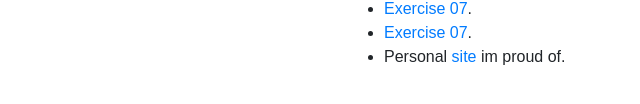
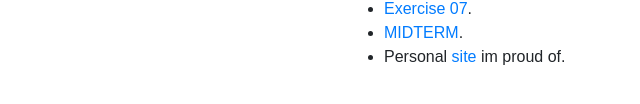
Before and after one commit to juniormares/LIS753-JuniorMares, a plain HTML site: page index.html in a window 1280 px wide. Shown: the part 348-452 px from the top of the page, 501-1141 px from the left. Drawn offline with nearby package versions, Linux system fonts and the light colour scheme.

Commit message:
Update index.html

```diff
--- a/index.html
+++ b/index.html
@@ -77,7 +77,7 @@
             <a href="exercise07\exercise07.html">Exercise 07</a>.
           </li>
           <li name="links">
-            <a href="midterm.html">Exercise 07</a>.
+            <a href="midterm.html">MIDTERM</a>.
           </li>
           <li>
             Personal <a href="Mares_FinalWebsite\home.html">site</a> im proud of.
```
